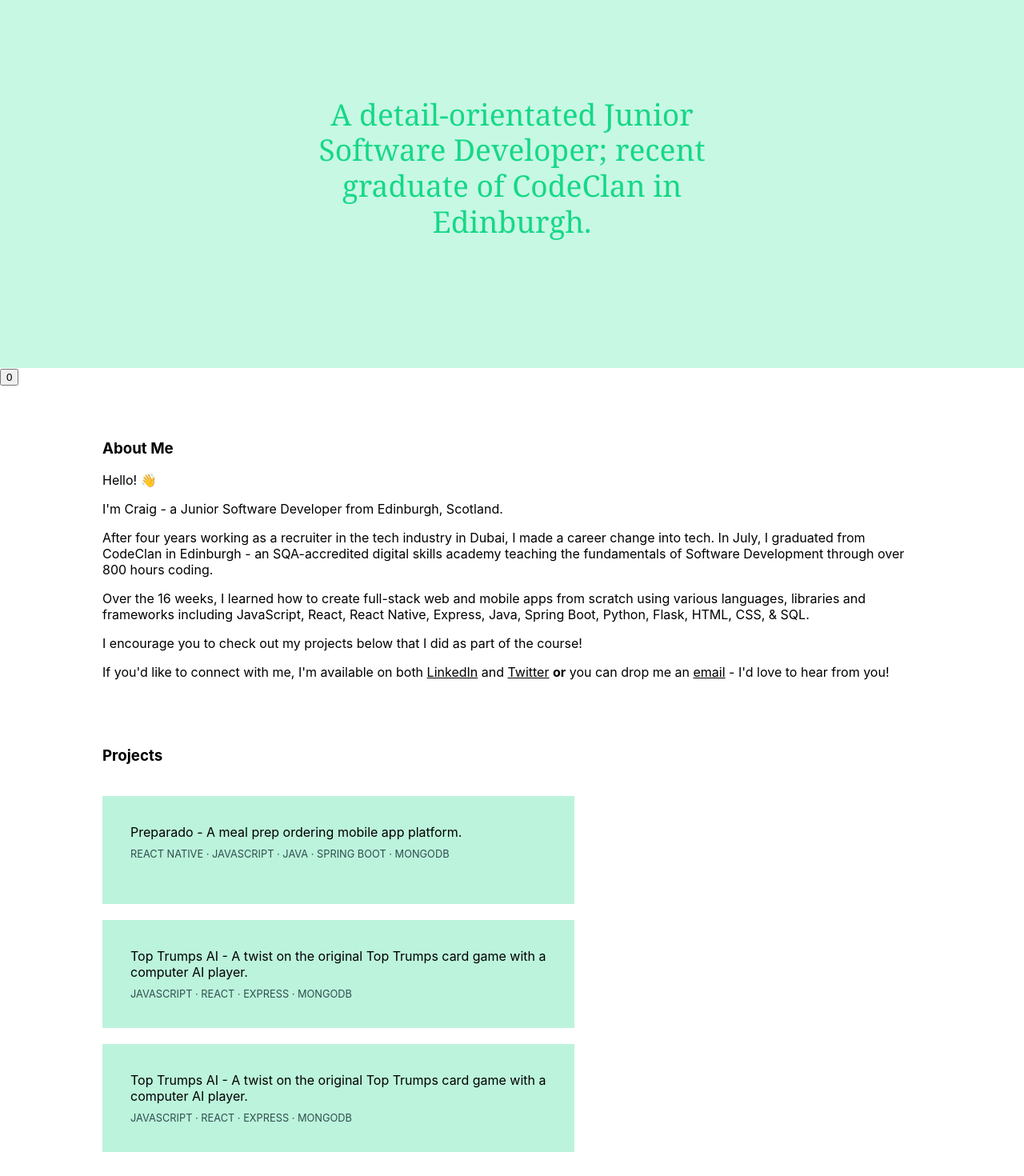
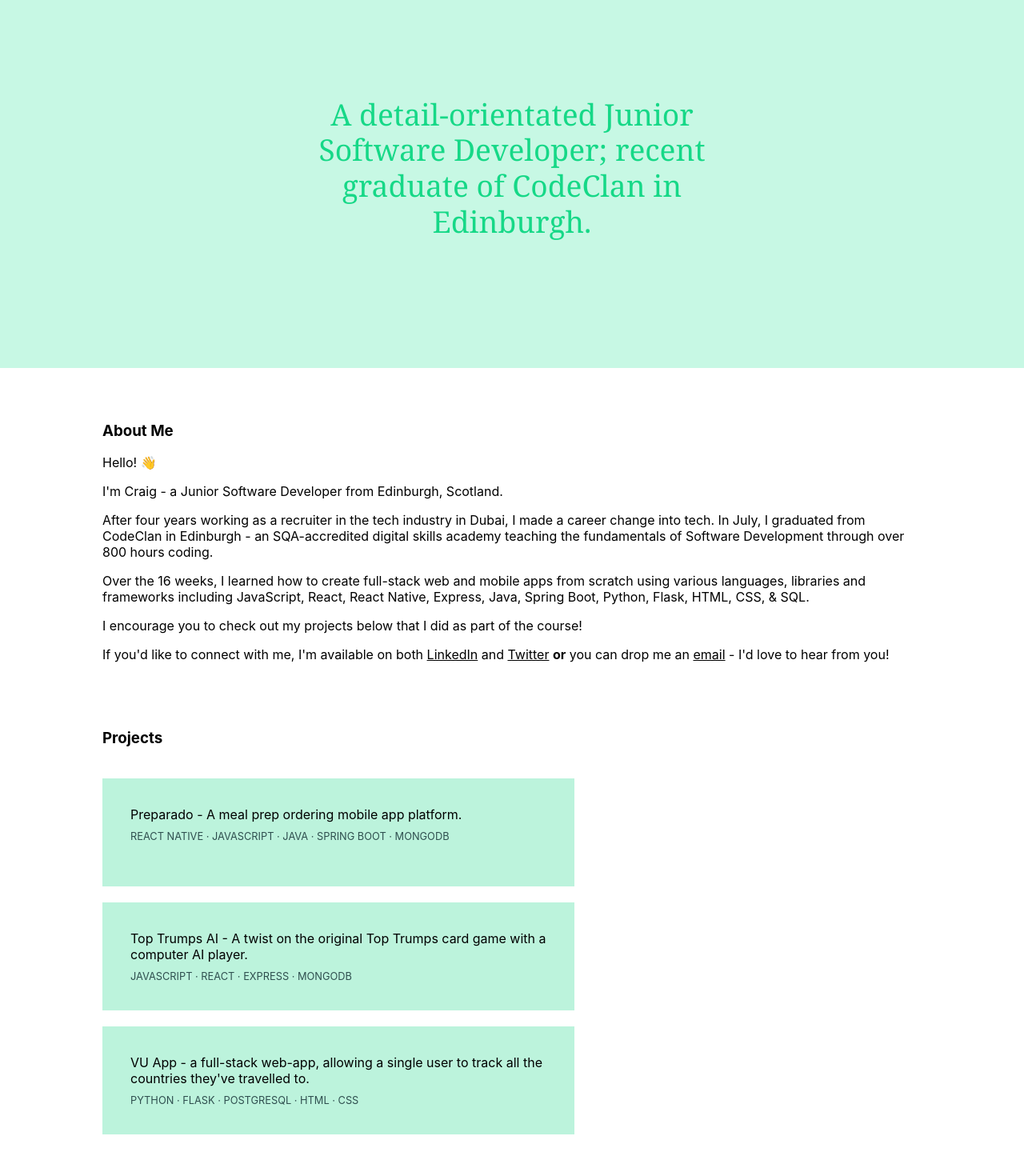
Before and after one commit to crwils/crwils.github.io, a React (Create React App) app: page / in a window 1280 px wide. Shown: the part 106-1576 px from the top of the page at 80% size. After the commit the page ends 1554 px from the top, so only its background shows below. Built offline with nearby package versions, Linux system fonts and the light colour scheme.

Commit message:
added myprojcect list to state and edited myproject list with third project

```diff
--- a/src/assets/myProjects.js
+++ b/src/assets/myProjects.js
@@ -8,8 +8,8 @@ const myProjectList = [
         techStack: "JAVASCRIPT · REACT · EXPRESS · MONGODB"
     },
     {
-        name: "Top Trumps AI - A twist on the original Top Trumps card game with a computer AI player.",
-        techStack: "JAVASCRIPT · REACT · EXPRESS · MONGODB"
+        name: "VU App - a full-stack web-app, allowing a single user to track all the countries they've travelled to.",
+        techStack: "PYTHON · FLASK · POSTGRESQL · HTML · CSS"
     },
 
 ]
--- a/src/components/Counter.js
+++ b/src/components/Counter.js
@@ -2,9 +2,12 @@ import React from 'react';
 
 function Counter(props) {
 
+    const handleClick = () => {props.setState(props.state+props.increment)};
+
     const counter = () => {
+
         return (
-            <button>{props.state}</button>
+            <button onClick={handleClick}>+{props.increment}</button>
         )
     }
 
--- /dev/null
+++ b/src/components/Display.js
@@ -0,0 +1,9 @@
+import React from 'react';
+
+function Display(props) {
+    return (
+        <p>{props.state}</p>
+    );
+}
+
+export default Display;
--- a/src/components/NavBar.js
+++ b/src/components/NavBar.js
@@ -2,13 +2,13 @@ import React from 'react';
 import myavatar from "../myavatar.png"
 import "../style.css"
 
-function NavBar({click}) {
+function NavBar(props) {
 
     return (
         <nav>
             <div className="max-width">
                 <a className="icon-me" title="link to homepage" href=".">
-                    <img type="button" onClick={click} src={myavatar} alt="A photograph of me" />
+                    <img type="button" src={myavatar} alt="A photograph of me" />
                 </a>
                 <ul>
                     <li>Home</li>
--- a/src/components/ProjectList.js
+++ b/src/components/ProjectList.js
@@ -1,11 +1,8 @@
 import React from 'react';
-import ProjectItem from './ProjectItem';
-import myProjectList from '../assets/myProjects';
 
 function ProjectList(props) {
 
-
-    const myProjects = myProjectList.map((project) => {
+    const myProjects = props.projects.projects.map((project) => {
         return (
             <div className="project-container">
                 <div className="project-box">
--- a/src/components/index.js
+++ b/src/components/index.js
@@ -4,5 +4,6 @@ import ProjectList from './ProjectList';
 import ProjectItem from './ProjectItem';
 import About from './About';
 import Counter from './Counter';
+import Display from './Display';
 
-export { Header, NavBar, ProjectList, ProjectItem, About, Counter };
+export { Header, NavBar, ProjectList, ProjectItem, About, Counter, Display };
--- a/src/containers/Portfolio.js
+++ b/src/containers/Portfolio.js
@@ -1,26 +1,31 @@
 import React, {useState} from 'react';
-import { Header, NavBar, ProjectList, About, Counter } from '../components';
+import { Header, NavBar, ProjectList, About, Counter, Display } from '../components';
+import myProjectList from '../assets/myProjects';
 
 function Portfolio(props) {
 
     const [state, setState] = useState(0);
-
-    const handleClick = (event) => {
-        event.preventDefault()
-        setState(state+1)
-        console.log("clicked")
-    };
+        // assigning the myprojectlist object to state
+        const [myProjects, setMyProjects] = useState({
+            projects: myProjectList,
+        })
 
     return (
         <main>
             <section className="header-index">
-                <NavBar click={handleClick} />
+                <NavBar state={state} setState={setState} increment={5}/>
                 <Header />
             </section>
-            <section>
-                <Counter state={state}/>
+            <section >
+                {/* <div className="counter">
+                <Counter state={state} setState={setState} increment={5}/>
+                <Counter state={state} setState={setState} increment={10}/>
+                <Counter state={state} setState={setState} increment={15}/>
+                <Counter state={state} setState={setState} increment={20}/>
+                </div> */}
+                {/* <Display state={state} /> */}
                 <About />
-                <ProjectList />
+                <ProjectList projects={myProjects} />
             </section>
         </main>
 
--- a/src/style.css
+++ b/src/style.css
@@ -143,3 +143,8 @@ a:hover {
 .techStack {
     color:darkslategray;
 }
+
+.counter {
+    display: grid;
+    grid-template-columns: 1fr 1fr 1fr 1fr;
+}
```
Also changed, not shown: src/components/Form.js (added, +11 -0 lines).
